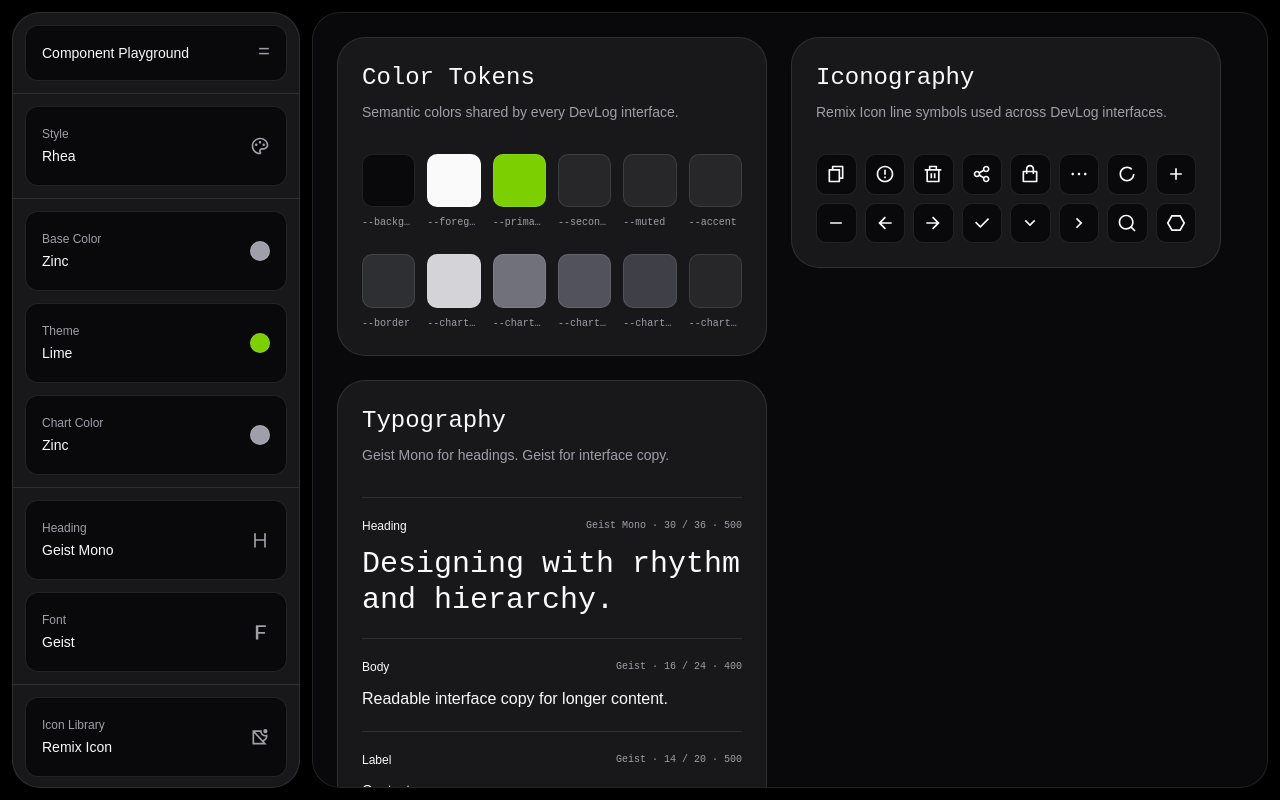
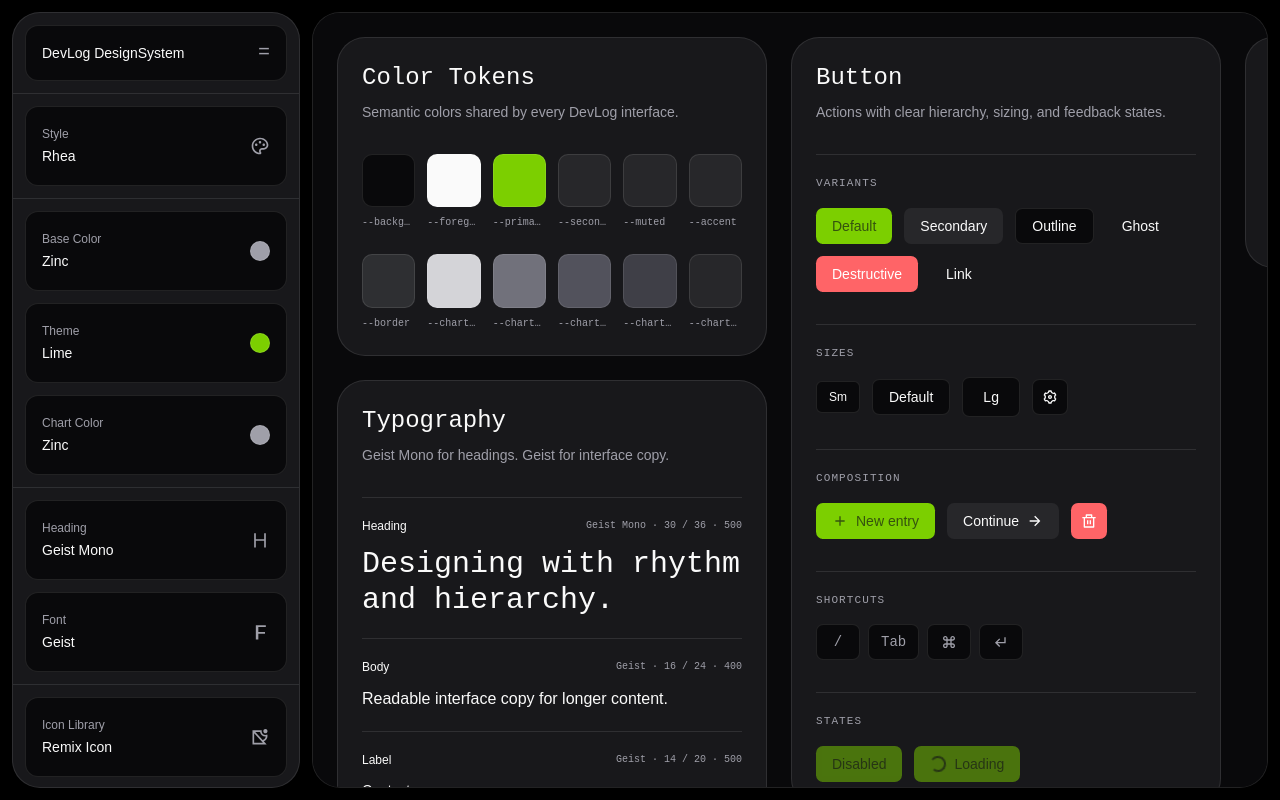
Before and after one commit to bickhsu/devlog, a React (Vite) app in the folder apps/design-system/: page / in a window 1280 px wide. Built offline with nearby package versions, Linux system fonts and the light colour scheme.

Commit message:
Add Button component and design system showcase

```diff
--- a/apps/design-system/src/App.tsx
+++ b/apps/design-system/src/App.tsx
@@ -1,3 +1,4 @@
+import { Buttons } from "@/components/buttons"
 import { ColorTokens } from "@/components/color-tokens"
 import { DesignSystemSidebar } from "@/components/design-system-sidebar"
 import { Iconography } from "@/components/iconography"
@@ -14,6 +15,7 @@ export function App() {
             <ColorTokens />
             <Typography />
           </div>
+          <Buttons />
           <Iconography />
         </div>
       </section>
--- /dev/null
+++ b/apps/design-system/src/components/buttons.tsx
@@ -0,0 +1,108 @@
+import { Button, type ButtonSize, type ButtonVariant } from "@devlog/ui/components/button"
+import {
+  RiAddLine,
+  RiArrowRightLine,
+  RiCommandLine,
+  RiCornerDownLeftLine,
+  RiDeleteBinLine,
+  RiSettings3Line,
+} from "@remixicon/react"
+
+const variants: ButtonVariant[] = [
+  "default",
+  "secondary",
+  "outline",
+  "ghost",
+  "destructive",
+  "link",
+]
+
+const sizes: Exclude<ButtonSize, "icon">[] = ["sm", "default", "lg"]
+
+export function Buttons() {
+  return (
+    <article className="w-[430px] shrink-0 rounded-[28px] border bg-card p-6">
+      <h2 className="font-heading text-2xl font-medium">Button</h2>
+      <p className="mt-2 text-sm text-muted-foreground">
+        Actions with clear hierarchy, sizing, and feedback states.
+      </p>
+
+      <Showcase title="Variants">
+        {variants.map((variant) => (
+          <Button key={variant} variant={variant}>
+            {toLabel(variant)}
+          </Button>
+        ))}
+      </Showcase>
+
+      <Showcase title="Sizes">
+        {sizes.map((size) => (
+          <Button key={size} size={size} variant="outline">
+            {toLabel(size)}
+          </Button>
+        ))}
+        <Button aria-label="Settings" size="icon" variant="outline">
+          <RiSettings3Line />
+        </Button>
+      </Showcase>
+
+      <Showcase title="Composition">
+        <Button>
+          <RiAddLine />
+          New entry
+        </Button>
+        <Button variant="secondary">
+          Continue
+          <RiArrowRightLine />
+        </Button>
+        <Button aria-label="Delete" size="icon" variant="destructive">
+          <RiDeleteBinLine />
+        </Button>
+      </Showcase>
+
+      <Showcase title="Shortcuts">
+        <div className="flex w-full items-center gap-2">
+          <Shortcut label="Slash">/</Shortcut>
+          <Shortcut label="Tab">Tab</Shortcut>
+          <Shortcut label="Command">
+            <RiCommandLine />
+          </Shortcut>
+          <Shortcut label="Return">
+            <RiCornerDownLeftLine />
+          </Shortcut>
+        </div>
+      </Showcase>
+
+      <Showcase title="States">
+        <Button disabled>Disabled</Button>
+        <Button loading>Loading</Button>
+      </Showcase>
+    </article>
+  )
+}
+
+function Shortcut({ children, label }: { children: React.ReactNode; label: string }) {
+  return (
+    <kbd
+      aria-label={label}
+      className="inline-flex h-9 min-w-11 items-center justify-center rounded-lg border bg-background px-3 font-heading text-sm text-muted-foreground [&_svg]:size-4"
+    >
+      {children}
+    </kbd>
+  )
+}
+
+function Showcase({ children, title }: { children: React.ReactNode; title: string }) {
+  return (
+    <section className="mt-8 border-t pt-5">
+      <h3 className="font-heading text-[11px] font-medium tracking-widest text-muted-foreground uppercase">
+        {title}
+      </h3>
+      <div className="mt-4 flex flex-wrap items-center gap-3">{children}</div>
+    </section>
+  )
+}
+
+function toLabel(value: string) {
+  return value.charAt(0).toUpperCase() + value.slice(1)
+}
--- a/apps/design-system/src/components/design-system-sidebar.tsx
+++ b/apps/design-system/src/components/design-system-sidebar.tsx
@@ -43,7 +43,7 @@ export function DesignSystemSidebar() {
     <aside className="flex min-h-0 flex-col overflow-hidden rounded-[28px] border bg-card">
       <div className="border-b p-3">
         <div className="flex h-14 items-center justify-between rounded-2xl border bg-background px-4">
-          <span className="text-sm font-medium">Component Playground</span>
+          <span className="text-sm font-medium">DevLog DesignSystem</span>
           <span aria-hidden className="font-heading text-xl text-muted-foreground">
             =
           </span>
--- /dev/null
+++ b/packages/ui/src/components/button.tsx
@@ -0,0 +1,63 @@
+import type { ComponentProps } from "react"
+
+import { cn } from "@devlog/ui/lib/utils"
+
+const variantStyles = {
+  default: "bg-primary text-primary-foreground hover:bg-primary/85",
+  secondary: "bg-secondary text-secondary-foreground hover:bg-secondary/70",
+  outline: "border bg-background hover:bg-accent hover:text-accent-foreground",
+  ghost: "hover:bg-accent hover:text-accent-foreground",
+  destructive: "bg-destructive text-white hover:bg-destructive/85",
+  link: "text-foreground underline-offset-4 hover:underline",
+} as const
+
+const sizeStyles = {
+  sm: "h-8 gap-1.5 rounded-md px-3 text-xs [&_svg]:size-4",
+  default: "h-9 gap-2 rounded-lg px-4 text-sm [&_svg]:size-4",
+  lg: "h-10 gap-2 rounded-lg px-5 text-sm [&_svg]:size-5",
+  icon: "size-9 rounded-lg [&_svg]:size-4",
+} as const
+
+export type ButtonVariant = keyof typeof variantStyles
+export type ButtonSize = keyof typeof sizeStyles
+
+export interface ButtonProps extends ComponentProps<"button"> {
+  loading?: boolean
+  size?: ButtonSize
+  variant?: ButtonVariant
+}
+
+export function Button({
+  children,
+  className,
+  disabled,
+  loading = false,
+  size = "default",
+  type = "button",
+  variant = "default",
+  ...props
+}: ButtonProps) {
+  return (
+    <button
+      aria-busy={loading || undefined}
+      className={cn(
+        "inline-flex origin-center shrink-0 items-center justify-center font-medium whitespace-nowrap transition-[color,background-color,border-color,transform] outline-none active:scale-[0.96] focus-visible:ring-2 focus-visible:ring-ring focus-visible:ring-offset-2 focus-visible:ring-offset-background disabled:cursor-not-allowed disabled:opacity-50 disabled:active:scale-100",
+        variantStyles[variant],
+        sizeStyles[size],
+        className
+      )}
+      data-slot="button"
+      disabled={disabled || loading}
+      type={type}
+      {...props}
+    >
+      {loading ? (
+        <span
+          aria-hidden
+          className="size-4 animate-spin rounded-full border-2 border-current border-r-transparent"
+        />
+      ) : null}
+      {children}
+    </button>
+  )
+}
```
